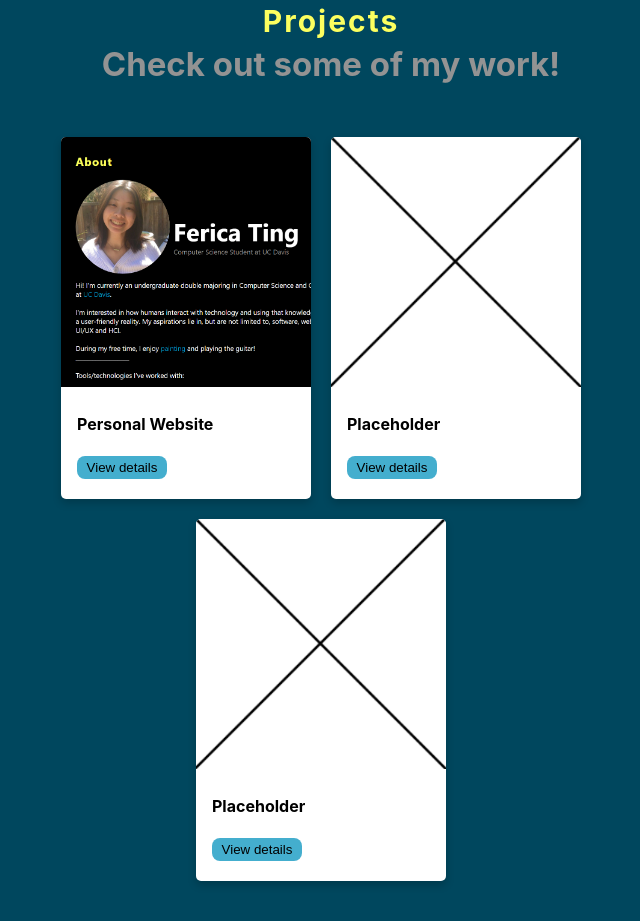
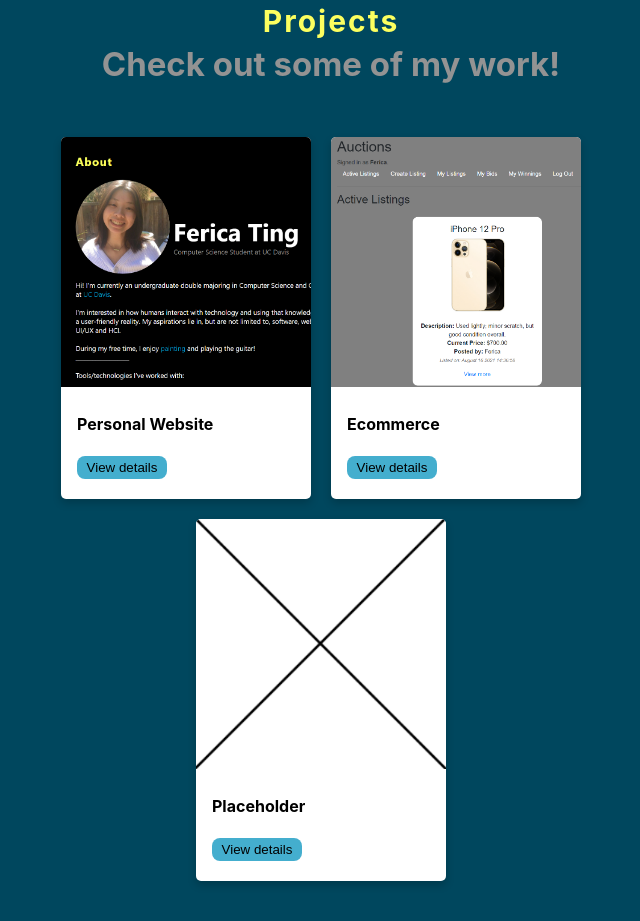
Before and after one commit to ferica/personal-website, a React (Create React App) app: page / in a window 1280 px wide. Shown: the part 2540-3461 px from the top of the page, without its empty margins (309-949 px from the left). Built offline with nearby package versions, Linux system fonts and the light colour scheme.

Commit message:
updated projects

```diff
--- a/src/components/Projects/Projects.js
+++ b/src/components/Projects/Projects.js
@@ -1,6 +1,7 @@
 import './Projects.css';
 import ProjectItem from './ProjectItem';
 import Website_Image from './Website_Image.PNG';
+import Ecommerce_Image from './Ecommerce_Image.PNG';
 import placeholder from './placeholder.PNG';
 
 import GitHubIcon from '@material-ui/icons/GitHub';
@@ -23,7 +24,16 @@ const Projects = () => {
                     githubLink="https://github.com/ferica/personal-website"
                     viewLink="/" />
 
-                    <ProjectItem image={placeholder} projectName="Placeholder" description="testing" />
+                    <ProjectItem image={Ecommerce_Image}
+                    projectName="Ecommerce"
+                    description="Implemented an ecommerce website that mimics some of the functionalities
+                    of sites like eBay. User information is logged and stored in a SQLite database."
+                    tools="Python (Django), HTML/CSS, SQLite"
+                    github={true}
+                    githubLink="https://github.com/ferica/ecommerce" />
+
+
+
                     <ProjectItem image={placeholder} projectName="Placeholder" description="testing" />
 
                 </div>
```
Also changed, not shown: src/components/Home/iphone.jfif (added), src/components/Projects/Ecommerce_Image.PNG (added).
